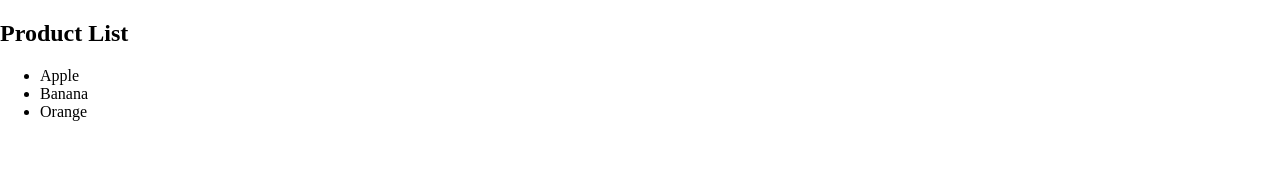
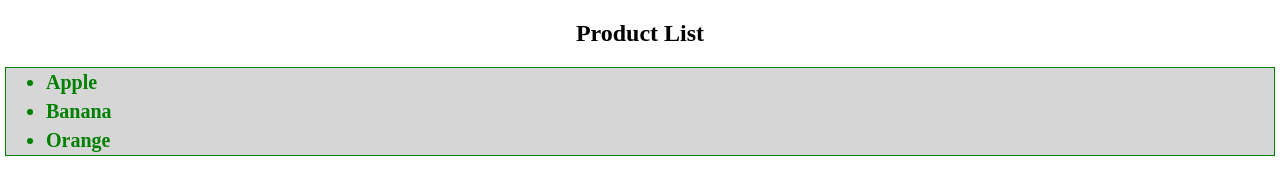
Before and after one commit to sobhisami/gaza-sky-task, a plain HTML site: page index.html in a window 1280 px wide. Drawn offline with Linux system fonts and the light colour scheme.

Commit message:
task 2 sum array and ave

```diff
--- a/css/style.css
+++ b/css/style.css
@@ -13,3 +13,19 @@ body{
 .overlay{
   background-color: rgba(0, 0, 0, 0.068)
 }
+.home h1{
+  display: flex;
+  justify-content: center;
+  align-items: center;
+}
+.home ul{
+  font-weight: bold;
+  color: green;
+  border: 1px solid green;
+  background: rgb(214, 214, 214);
+  margin: 5px;
+}
+.home ul li {
+  padding: 3px 0px;
+  font-size: 20px;
+}
--- a/js/script.js
+++ b/js/script.js
@@ -1 +1,8 @@
-window.alert('hi')
+let num = [1,2,3,4,5,6,7,8,9,10]
+
+let sum= num.reduce((p,c)=>{
+    return p+c;
+})
+let average = sum/num.length;
+console.log("sum the arr: "+sum);
+console.log("average the arr: "+average);
```
